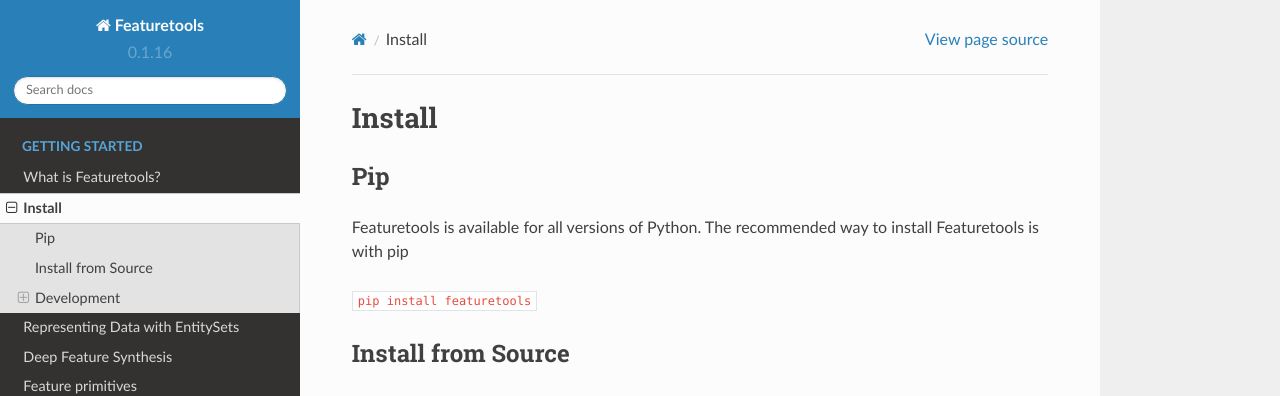
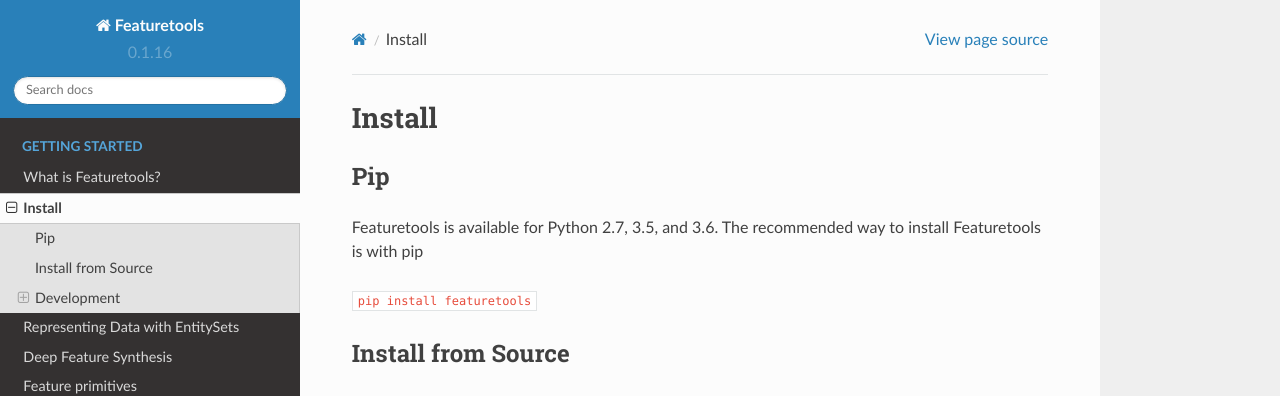
Before and after one commit to alteryx/featuretools, a Sphinx documentation site: the page built from docs/source/getting_started/install.rst, in a window 1280 px wide and 900 px high. Shown: the top 396 px of the window. Built offline with Sphinx 7.4.7 and the Read the Docs theme 2.0.0, drawn with Linux system fonts in a browser that asks for light colours; comment, search, counter and statistics services are not loaded.

Commit message:
removed python 3.4 support

```diff
--- a/docs/source/getting_started/install.rst
+++ b/docs/source/getting_started/install.rst
@@ -4,7 +4,7 @@
 Pip
 ---
 
-Featuretools is available for all versions of Python. The recommended way to install Featuretools is with pip
+Featuretools is available for Python 2.7, 3.5, and 3.6. The recommended way to install Featuretools is with pip
 
 ``pip install featuretools``
 
--- a/requirements.txt
+++ b/requirements.txt
@@ -1,6 +1,6 @@
-numpy
+numpy>=1.14.0
 scipy>=1.0.0
-pandas==0.20.3
+pandas>=0.22.0
 s3fs>=0.1.2
 tqdm>=4.19.2
 toolz>=0.8.2
--- a/setup.py
+++ b/setup.py
@@ -28,13 +28,12 @@
          'Intended Audience :: Developers',
          'Programming Language :: Python :: 2.7',
          'Programming Language :: Python :: 3',
-         'Programming Language :: Python :: 3.4',
          'Programming Language :: Python :: 3.5',
          'Programming Language :: Python :: 3.6'
     ],
     install_requires=open('requirements.txt').readlines(),
     setup_requires=open('setup-requirements.txt').readlines(),
-    python_requires='>=2.7, <4',
+    python_requires='>=2.7, >=3.5, <4',
     cmdclass={'build_ext': build_ext},
     test_suite='featuretools/tests',
     tests_require=open('test-requirements.txt').readlines(),
```
